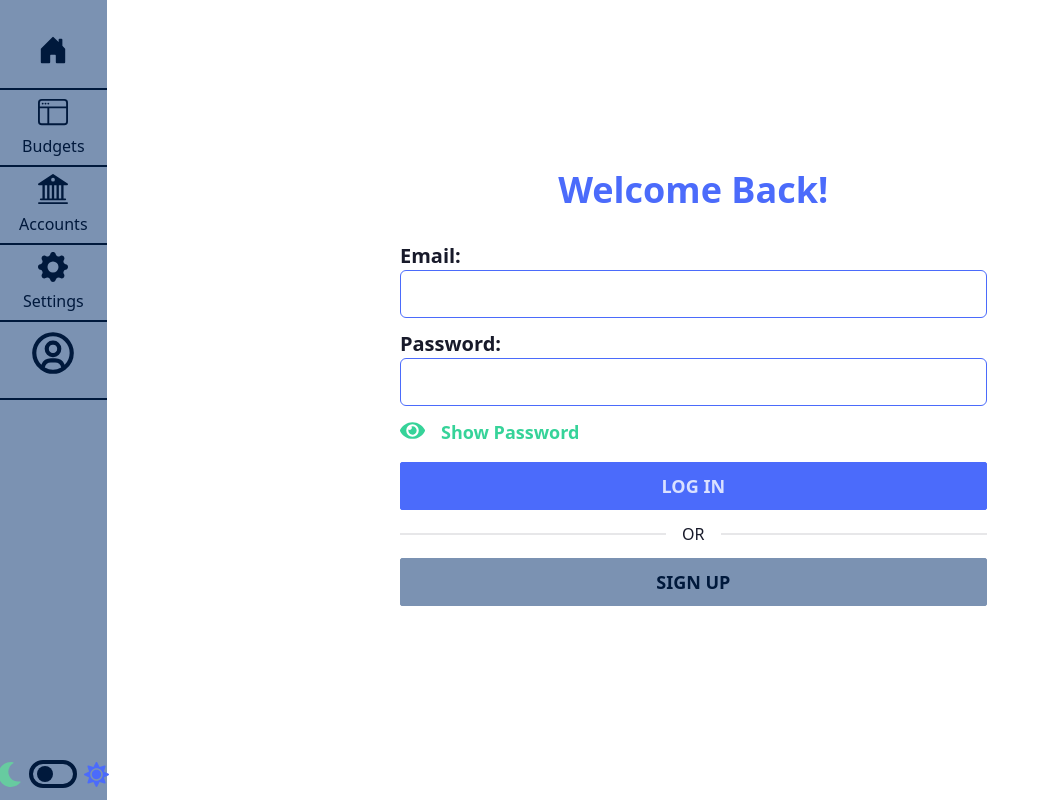
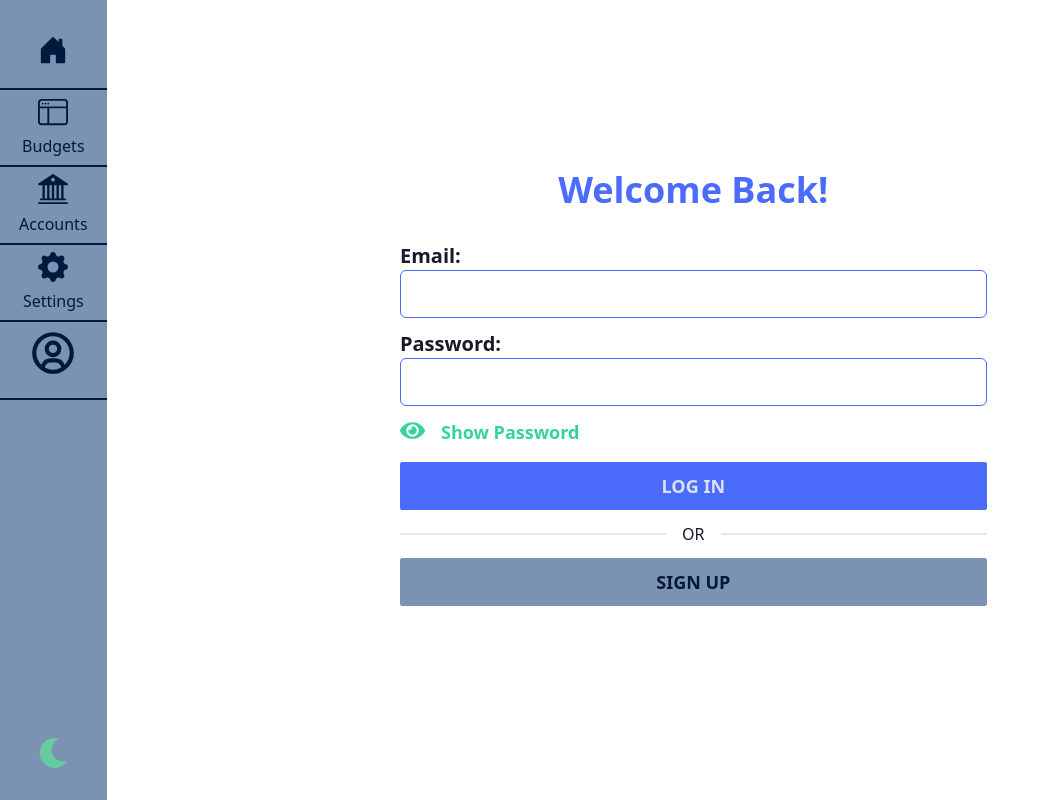
Before and after one commit to CodyMurr/react-budget, a React (Create React App) app: page /budgets in a window 1280 px wide. Shown: the whole page, without its empty margins (0-1050 px from the left). Built offline with nearby package versions, Linux system fonts and the light colour scheme.

Commit message:
update theme toggle component

```diff
--- a/src/components/Navbar.jsx
+++ b/src/components/Navbar.jsx
@@ -9,7 +9,7 @@ import { BiUserCircle } from 'react-icons/bi';
 import * as userService from '../utilities/users-service';
 import ThemeToggle from './custom/ThemeToggle';
 
-export default function NavBar({ user, setUser, setTheme }) {
+export default function NavBar({ user, setUser, theme, setTheme }) {
 	const navigate = useNavigate();
 
 	function handleLogout() {
@@ -71,7 +71,7 @@ export default function NavBar({ user, setUser, setTheme }) {
 				</ul>
 
 				<section className='w-full h-1/2 flex flex-col justify-end items-center pb-3'>
-					<ThemeToggle setTheme={setTheme} />
+					<ThemeToggle theme={theme} setTheme={setTheme} />
 				</section>
 			</nav>
 		</div>
--- a/src/components/custom/ThemeToggle.jsx
+++ b/src/components/custom/ThemeToggle.jsx
@@ -1,20 +1,23 @@
 import { FaSun, FaMoon } from 'react-icons/fa';
 
-export default function ThemeToggle(props) {
+export default function ThemeToggle({ theme, setTheme }) {
 	function toggleTheme() {
-		props.setTheme((prev) => prev * -1);
+		setTheme((theme * -1).toString());
 	}
+
 	return (
-		<div className=' flex justify-between items-center w-28'>
-			<FaMoon size={25} className='text-accent' />
-			<span
-				className={`flex rounded-full border-4 border-secondary-content w-12 h-7 items-center p-1 cursor-pointer ${
-					props.theme >= 1 ? 'justify-end' : 'justify-start'
-				}`}
-				onClick={toggleTheme}>
-				<span className='rounded-full w-4 h-4 bg-secondary-content'></span>
-			</span>
-			<FaSun size={25} className='text-primary' />
-		</div>
+		<label className='swap flex justify-center items-center w-28 h-1/2 relative'>
+			<input type='checkbox' />
+			<FaSun
+				size={30}
+				className='swap-on text-primary absolute bottom-5'
+				onClick={toggleTheme}
+			/>
+			<FaMoon
+				size={30}
+				className='swap-off text-accent absolute bottom-5'
+				onClick={toggleTheme}
+			/>
+		</label>
 	);
 }
--- a/src/pages/App.jsx
+++ b/src/pages/App.jsx
@@ -20,7 +20,7 @@ export default function App() {
 
 	return (
 		<main className='flex w-full h-screen relative' data-theme={THEMES[theme]}>
-			<NavBar user={user} setUser={setUser} setTheme={setTheme} />
+			<NavBar user={user} setUser={setUser} theme={theme} setTheme={setTheme} />
 			{user ? (
 				<Routes>
 					<Route path='/' element={<LandingPage user={user} />} />
```
